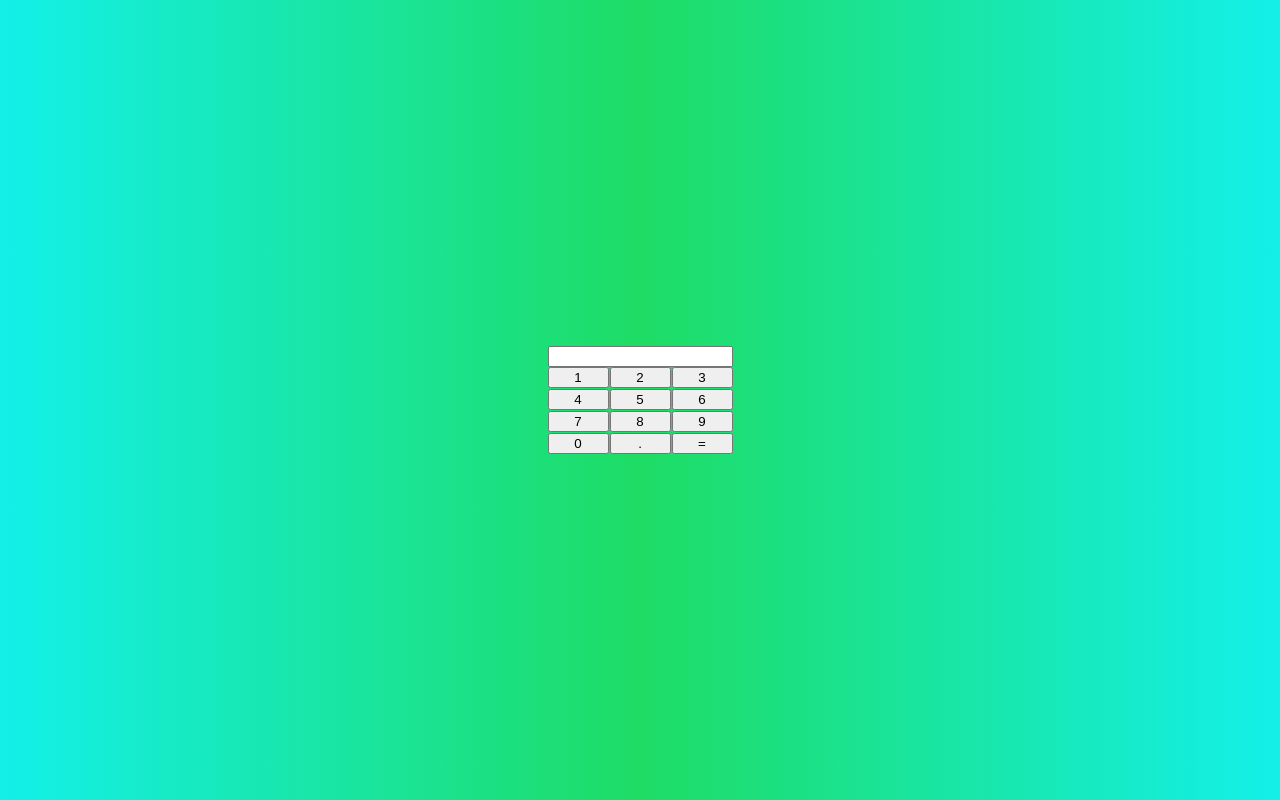
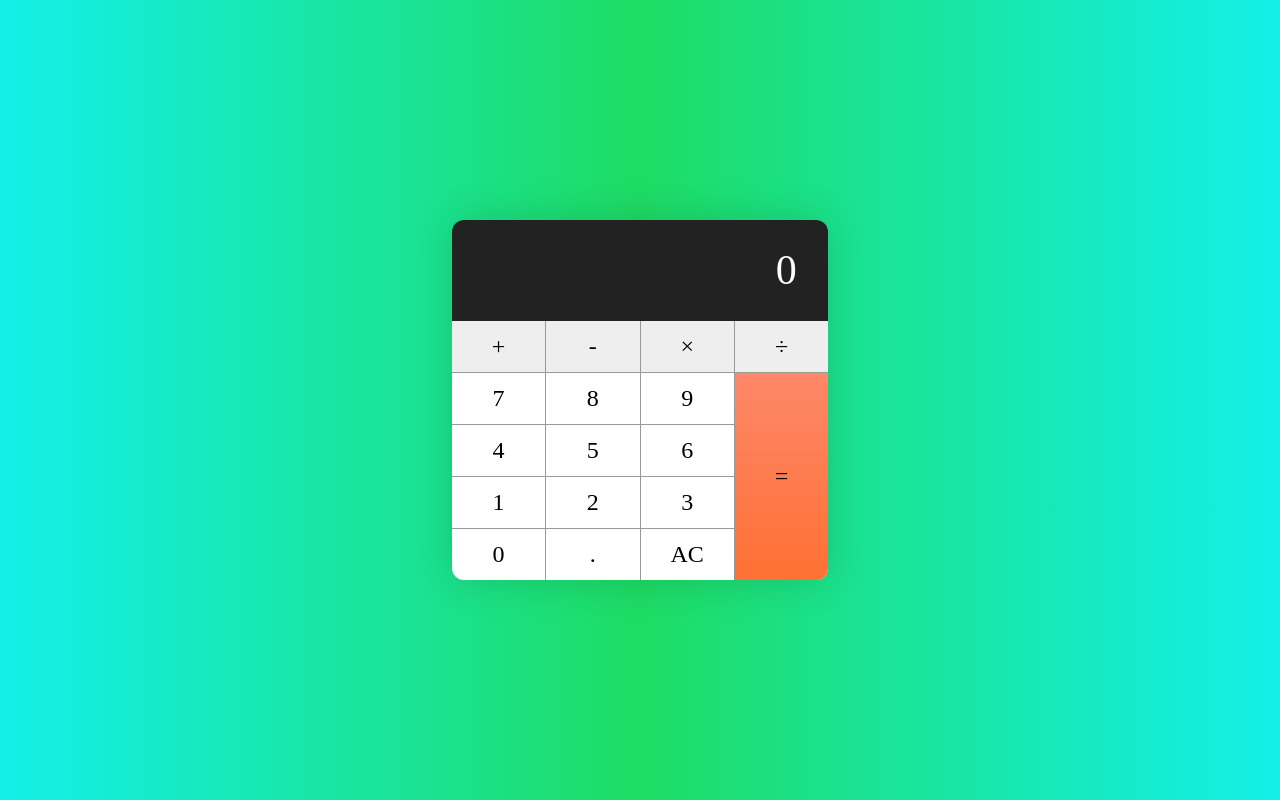
Before and after one commit to vlvk/Crafts, a plain HTML site: page calculator/index.html in a window 1280 px wide. Drawn offline with Linux system fonts and the light colour scheme.

Commit message:
more 'calculator' layout

```diff
--- a/calculator/index.html
+++ b/calculator/index.html
@@ -11,21 +11,24 @@
 <body>
 	<div class="bg-image">
 		<section>
-			<div>
-				<input type="text">
-			</div>
+			<div class="mainDisplay">0</div>
 			<div class="keyboard">
+				<button class="operator">+</button>
+				<button class="operator">-</button>
+				<button class="operator">×</button>
+				<button class="operator">÷</button>
+				<button>7</button>
+				<button>8</button>
+				<button>9</button>
+				<button>4</button>
+				<button>5</button>
+				<button>6</button>
 				<button>1</button>
 				<button>2</button>
 				<button>3</button>
-				<button>4</button>
-				<button>5</button>
-				<button>6</button>
-				<button>7</button>
-				<button>8</button>
-				<button>9</button>
 				<button>0</button>
 				<button>.</button>
+				<button>AC</button>
 				<button>=</button>
 			</div>
 		</section>
--- a/calculator/style.css
+++ b/calculator/style.css
@@ -1,3 +1,11 @@
+button {
+	border: 0;
+	border-radius: 0;
+	font-size: inherit;
+	font-weight: inherit;
+	font-family: inherit;
+}
+
 .bg-image {
 	height: 100vh;
 	width: 100vw;
@@ -8,9 +16,55 @@
 		rgb(19, 240, 233), rgb(30, 220, 100), rgb(19, 240, 233));
 }
 
+.bg-image > section {
+	line-height: 1.4;
+	font-size: 24px;
+	border-radius: 12px;
+	box-shadow: 0 0 40px 0 rgba(0, 0, 0, 0.15);
+	overflow: hidden;
+}
+
 .bg-image .keyboard {
 	display: grid;
-	grid-template-columns: repeat(3, 1fr);
+	grid-template-columns: repeat(4, 1fr);
 	grid-column-gap: 1px;
 	grid-row-gap: 1px;
+	background-color: #999;
 }
+
+.bg-image .mainDisplay {
+	text-align: right;
+	background-color: #222222;
+	color: #fff;
+	font-size: 1.75em;
+	padding: 0.5em 0.75em;
+}
+
+.keyboard > button {
+	background-color: #fff;
+	padding: 0.5em 1.25em;
+	position: relative;
+	outline: none;
+}
+
+.keyboard > button:active::before {
+	content: "";
+	position: absolute;
+	top: 0;
+	left: 0;
+	right: 0;
+	bottom: 0;
+	opacity: 0.3;
+	background-color: rgb(0, 0, 0, 0.2);
+	box-shadow: 0 0 6px 0 rgba(0, 0, 0, 0.5) inset;
+}
+
+.keyboard > button:last-child {
+	grid-column: -2;
+	grid-row: 2 / span 4;
+	background-image: linear-gradient(to bottom, #fe886a, #ff7033);
+}
+
+.keyboard .operator {
+	background-color: #eee;
+}
```
